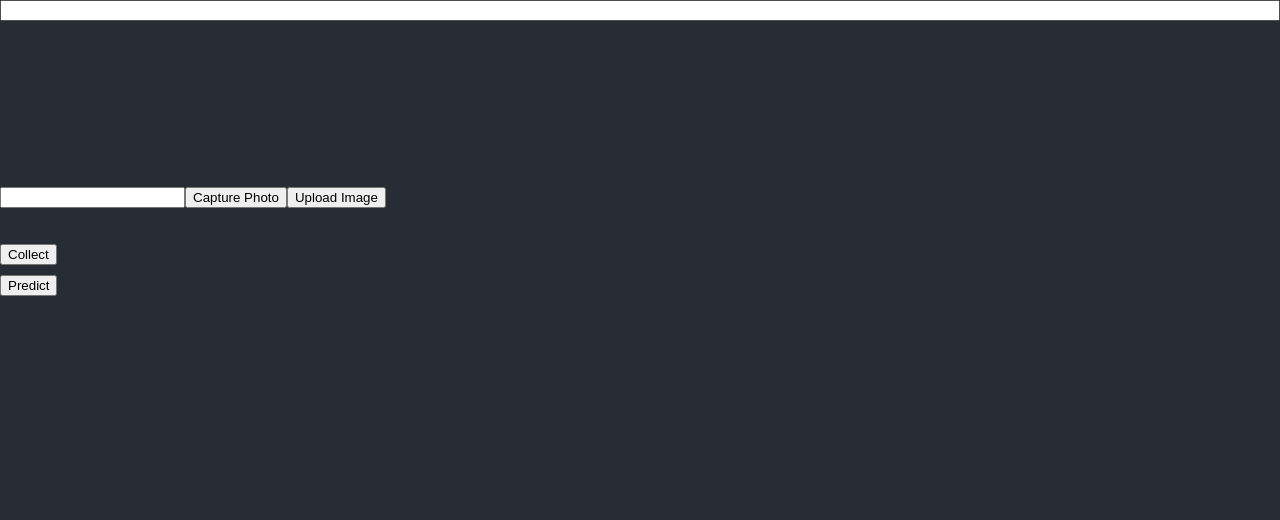
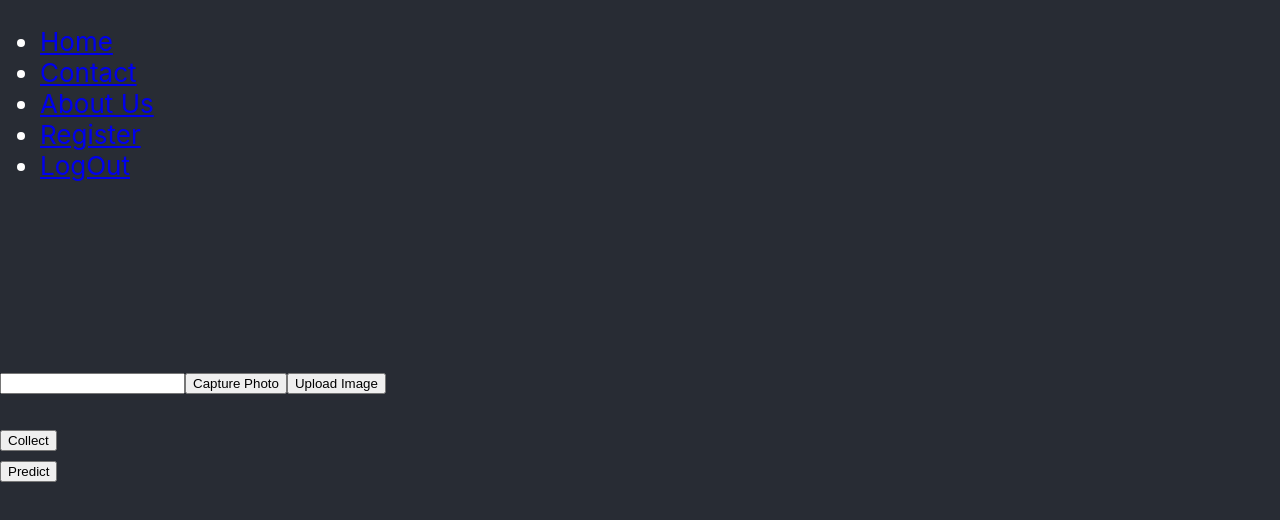
Before and after one commit to ctrlx-altf4/Automated_Attendance_System, a React (Create React App) app in the folder client/: page / in a window 1280 px wide. Shown: the top 520 px of the page. Built offline with nearby package versions, Linux system fonts and the light colour scheme; no server answers.

Commit message:
Pragyako sanga milaauna khojyaa :p

```diff
--- a/client/package.json
+++ b/client/package.json
@@ -7,7 +7,8 @@
     "react": "^16.8.6",
     "react-dom": "^16.8.6",
     "react-scripts": "3.0.0",
-    "react-webcam": "^1.1.1"
+    "react-webcam": "^1.1.1",
+    "react-router-dom": "^5.0.1"
   },
   "scripts": {
     "start": "react-scripts start",
--- a/client/src/App.js
+++ b/client/src/App.js
@@ -1,21 +1,27 @@
 import React from 'react';
 import logo from './logo.svg';
 import './App.css';
+import {BrowserRouter as Router, Route, Link} from 'react-router-dom';
 import Predict from './component/predict/predict';
 import DataCollect from './component/data_collect/data_collect';
 import Camera from './component/camera/Camera';
 import UserDetails from './component/userDetails/UserDetails'
+import NavBar from './component/navBar/navBar';
+
 
 function App() {
   return (
+    <Router>
     <div className="App">
     <header className="App-header">
+      <NavBar></NavBar>
       <UserDetails></UserDetails>
       <Camera/>
       <DataCollect/>
       <Predict/>
     </header>
-    </div>
+  </div></Router>
+
   );
 }
 
--- /dev/null
+++ b/client/src/component/navBar/navBar.css
@@ -0,0 +1,4 @@
+.navigation-menu{
+    display:grid;
+    background-color: red;
+}
--- /dev/null
+++ b/client/src/component/navBar/navBar.js
@@ -0,0 +1,29 @@
+import React, {Component} from 'react'
+import {NavLink} from 'react-router-dom'
+
+
+class NavBar extends Component{
+    // constructor(){
+    // }
+    render(){
+
+        return(
+
+            <div>
+                <nav class="navigation-menu">
+                    <ul>
+                        <li><NavLink to='/'>Home</NavLink></li>
+                        <li><NavLink to='/'>Contact</NavLink></li>
+                        <li><NavLink to='/'>About Us</NavLink></li>
+                        <li><NavLink to='/register'>Register</NavLink></li>
+                        <li><NavLink to='/'>LogOut</NavLink></li>
+                    </ul>
+                </nav>
+            </div>
+
+         );
+    }
+
+}
+
+export default NavBar;
--- a/client/src/component/userDetails/UserDetails.js
+++ b/client/src/component/userDetails/UserDetails.js
@@ -6,8 +6,8 @@ class UserDetails extends Component{
     }
     render(){
         return(
-            <input type="text" name="name"></input>
-
+            // <input type="text" name="name"></input>
+            <div></div>
         );
     }
 }
--- a/client/src/index.css
+++ b/client/src/index.css
@@ -1,6 +1,7 @@
 body {
   margin: 0;
   padding: 0;
+  background-color:rgb(57, 62, 71);
   font-family: -apple-system, BlinkMacSystemFont, "Segoe UI", "Roboto", "Oxygen",
     "Ubuntu", "Cantarell", "Fira Sans", "Droid Sans", "Helvetica Neue",
     sans-serif;
--- a/package.json
+++ b/package.json
@@ -28,5 +28,6 @@
     "express": "^4.16.4",
     "mongoose": "^5.5.12",
     "multer": "^1.4.1"
+
   }
 }
```
Also changed, not shown: 1 other file (tests, documents, lock files or other folders). Lines whose indentation alone changed are shown as unchanged.
